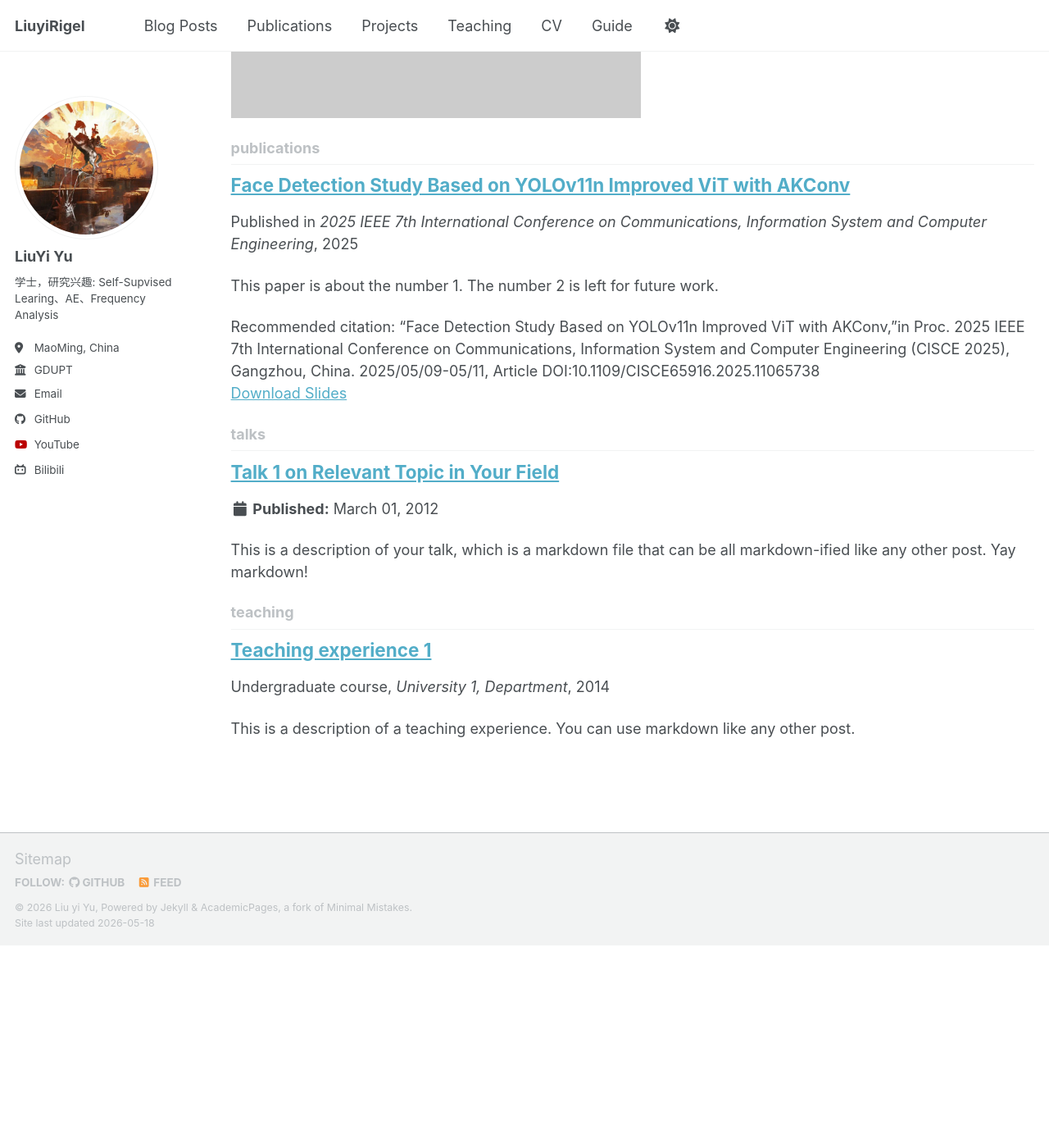
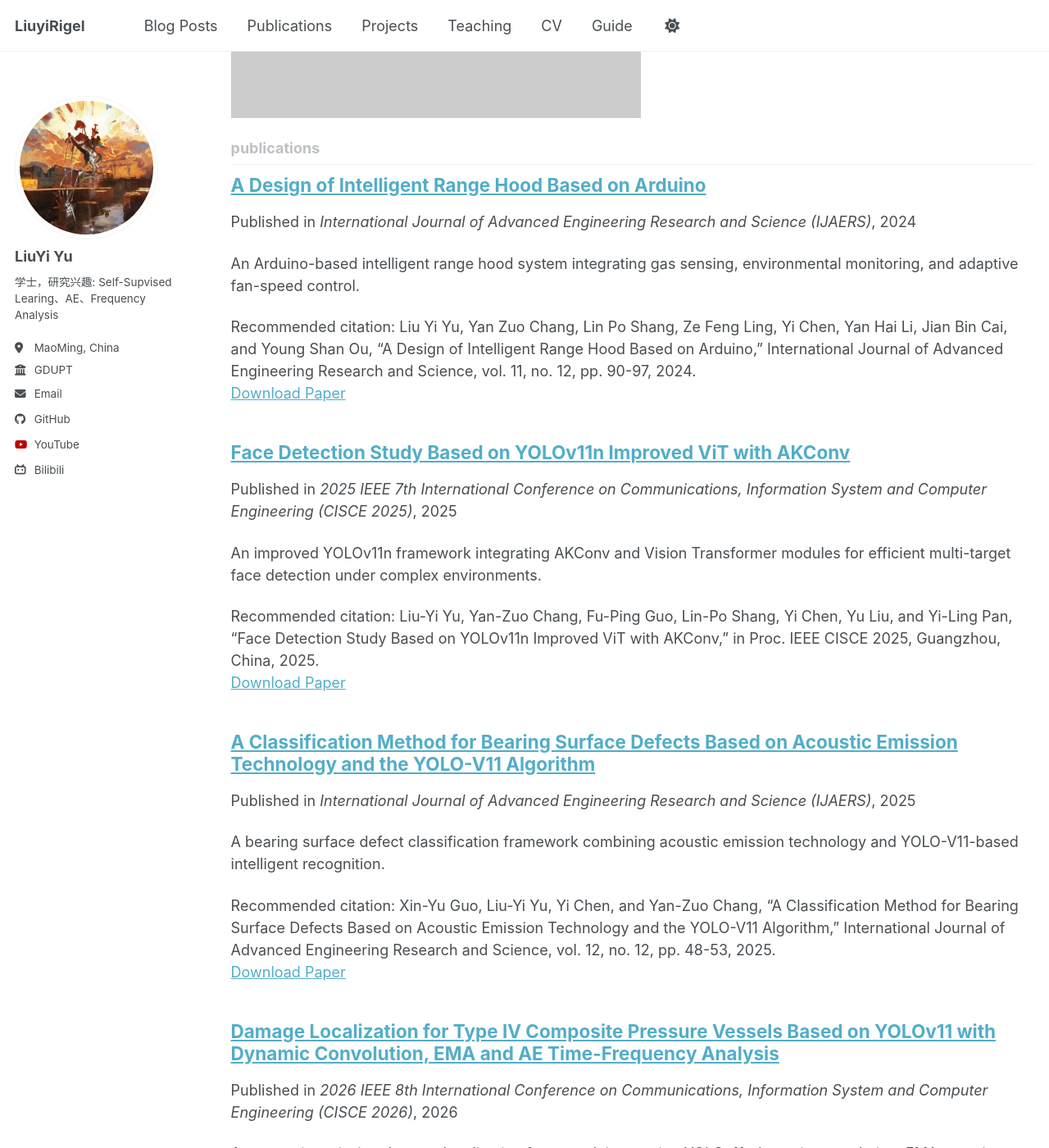
Before and after one commit to LiuyiRigel/LiuyiRigel.github.io, a Jekyll site: the page built from _pages/collection-archive.html, in a window 1280 px wide and 1400 px high, scrolled down 941 px. Shown: the whole window at 82% size. Built offline with Jekyll 4.4.1, drawn with Linux system fonts in a browser that asks for light colours; a script bundle is joined from its source files by our own code; library files that are not in the unit come from our copies; before the commit the page ends 2094 px from its top, so only the background shows below that; some of the changed text lies outside the part shown.

Commit message:
更新个人简历，添加研究摘要、教育背景、研究经验和出版物信息

```diff
--- a/_pages/cv.md
+++ b/_pages/cv.md
@@ -9,56 +9,169 @@
 
 {% include base_path %}
 
+Research Summary
+======
+
+Undergraduate researcher focusing on industrial artificial intelligence, intelligent inspection systems, computer vision, acoustic emission signal analysis, and deep learning-based fault diagnosis. Current research interests include YOLO-based visual detection, embedded AI deployment, industrial IoT systems, and non-stationary signal analysis for equipment condition monitoring.
+
 Education
 ======
-* Ph.D in Version Control Theory, GitHub University, 2018 (expected)
-* M.S. in Jekyll, GitHub University, 2014
-* B.S. in GitHub, GitHub University, 2012
 
-Work experience
+* **Guangdong University of Petrochemical Technology**, Guangdong, China
+  B.E. in Process Equipment and Control Engineering, 2023 -- 2027
+  Supervisor: Prof. Yan-Zuo Chang
+
+Research Experience
 ======
-* Spring 2024: Academic Pages Collaborator
-  * GitHub University
-  * Duties includes: Updates and improvements to template
-  * Supervisor: The Users
 
-* Fall 2015: Research Assistant
-  * GitHub University
-  * Duties included: Merging pull requests
-  * Supervisor: Professor Hub
+### Provincial Undergraduate Innovation Project (Principal Investigator)
+**Intelligent Rescue Platform Based on YOLOv11 and MobileViT**
+2025 -- Present
 
-* Summer 2015: Research Assistant
-  * GitHub University
-  * Duties included: Tagging issues
-  * Supervisor: Professor Git
+* Designed lightweight intelligent rescue detection framework based on YOLOv11 and MobileViT
+* Developed PCB systems using EasyEDA for embedded deployment
+* Participated in embedded communication debugging and system integration
 
-Skills
-======
-* Skill 1
-* Skill 2
-  * Sub-skill 2.1
-  * Sub-skill 2.2
-  * Sub-skill 2.3
-* Skill 3
+---
+
+### University-level Undergraduate Innovation Project (Principal Investigator)
+**Mechanical Lock-based Multifunctional Unlocking System**
+2023 -- 2024
+
+* Developed Arduino-based intelligent unlocking system integrating RFID and gas sensing modules
+* Implemented UART, SPI, and IIC communication protocols
+* Completed embedded debugging and hardware validation
+
+---
+
+### National Undergraduate Innovation Project (Research Participant)
+**Petrochemical Security Inspection Collaborative Platform**
+2023 -- 2024
+
+* Participated in ROS-based intelligent inspection vehicle testing
+* Assisted in deployment validation and troubleshooting
+
+---
+
+### National Undergraduate Innovation Project (Research Participant)
+**Intelligent Air Sterilization System**
+2023 -- 2024
+
+* Implemented MQTT-based IoT communication functions
+* Developed PCB systems and embedded debugging workflows
+* Worked with STM32-based industrial embedded systems
 
 Publications
 ======
-  <ul>{% for post in site.publications reversed %}
-    {% include archive-single-cv.html %}
-  {% endfor %}</ul>
 
-Talks
+## Selected Publications
+
+### Computer Vision and Intelligent Inspection
+
+* **Liu-Yi Yu**, Yan-Zuo Chang, Fu-Ping Guo, Lin-Po Shang, Yi Chen, Yu Liu, and Yi-Ling Pan.
+  “Face Detection Study Based on YOLOv11n Improved ViT with AKConv.”
+  *2025 IEEE 7th International Conference on Communications, Information System and Computer Engineering (CISCE 2025).*
+  EI Indexed.
+  DOI: 10.1109/CISCE65916.2025.11065738
+
+* Lin-Po Shang, Yan-Zuo Chang, Yi Chen, **Liu-Yi Yu**, et al.
+  “Research on YOLOv8 Detection Algorithm Based on SKAttention Fusion.”
+  *2024 5th International Conference on Machine Learning and Computer Application (ICMLCA).*
+  EI Indexed.
+  DOI: 10.1109/ICMLCA63499.2024.10754253
+
+* Yi Chen, Yan-Zuo Chang, Fu-Ping Guo, Lin-Po Shang, and **Liu-Yi Yu**.
+  “Research on Lemon Surface Defect Detection Based on YOLOv8-SGN Model.”
+  *IEEE CISCE 2025.*
+  EI Indexed.
+  DOI: 10.1109/CISCE65916.2025.11065766
+
+### Acoustic Emission and Fault Diagnosis
+
+* Xin-Yu Guo, **Liu-Yi Yu**, and Yan-Zuo Chang.
+  “Damage Localization for Type IV Composite Pressure Vessels Based on YOLOv11 with Dynamic Convolution, EMA and AE Time-Frequency Analysis.”
+  *IEEE CISCE 2026.*
+  EI Indexed.
+  DOI: 10.1109/CISCE69494.2026.11504488
+
+* Xin-Yu Guo, **Liu-Yi Yu**, Yi Chen, and Yan-Zuo Chang.
+  “A Classification Method for Bearing Surface Defects Based on Acoustic Emission Technology and the YOLO-V11 Algorithm.”
+  *International Journal of Advanced Engineering Research and Science*, 2025.
+  DOI: 10.22161/ijaers.1212.4
+
+---
+
+## Full Publication List
+
+<ul>
+{% for post in site.publications reversed %}
+  {% include archive-single-cv.html %}
+{% endfor %}
+</ul>
+
+Patents
 ======
-  <ul>{% for post in site.talks reversed %}
-    {% include archive-single-talk-cv.html  %}
-  {% endfor %}</ul>
 
-Teaching
+* National Invention Patent
+  *Equipment Based on Chlorine Dioxide Gas Concentration Detection*
+  Patent No.: ZL 2024 1 1837315.1
+
+* National Design Patent
+  *Inspection Robot*
+  Patent No.: ZL 2024 3 0541036.5
+
+Technical Skills
 ======
-  <ul>{% for post in site.teaching reversed %}
-    {% include archive-single-cv.html %}
-  {% endfor %}</ul>
 
-Service and leadership
+## Programming and Deep Learning
+
+* Python
+* C/C++
+* MATLAB
+* PyTorch
+* YOLOv8 / YOLOv11
+* Vision Transformer (ViT)
+
+## Embedded Systems and IoT
+
+* STM32
+* Arduino
+* MQTT
+* UART / SPI / IIC Communication Protocols
+* Embedded Deployment
+
+## Engineering and Research Tools
+
+* Linux
+* ROS
+* EasyEDA
+* SolidWorks
+* Git
+* VSCode
+
+Honors and Awards
 ======
-* Currently signed in to 43 different slack teams
+
+* Bronze Award, China International College Students’ Innovation Competition, National Final (2024)
+
+* Silver Award, China International College Students’ Innovation Competition, Guangdong Provincial Competition (2024)
+
+* Second Prize, iCAN Innovation and Entrepreneurship Competition, National Final (2024)
+
+* Outstanding AI+ Research Case, Guangdong University of Petrochemical Technology (2025)
+
+Academic Activities
+======
+
+* Invited participant in the lecture activity “Introduction to Artificial Intelligence” organized by Prof. Yan-Zuo Chang (2025)
+
+* Long-term participation in interdisciplinary research involving industrial AI, intelligent inspection systems, embedded AI, and fault diagnosis
+
+Service and Leadership
+======
+
+* Station Director, Yiban Student Organization, School of Energy and Power Engineering, Guangdong University of Petrochemical Technology (2025 -- 2026)
+
+* Deputy Director, Yiban Student Organization, School of Energy and Power Engineering (2024 -- 2025)
+
+* Minister of Publicity Department, Yiban Student Organization (2023 -- 2024)
--- /dev/null
+++ b/_publications/2024-intelligent-range-hood.md
@@ -0,0 +1,22 @@
+---
+title: "A Design of Intelligent Range Hood Based on Arduino"
+collection: publications
+category: manuscripts
+permalink: /publication/2024-intelligent-range-hood
+excerpt: 'An Arduino-based intelligent range hood system integrating gas sensing, environmental monitoring, and adaptive fan-speed control.'
+date: 2024-12-31
+venue: 'International Journal of Advanced Engineering Research and Science (IJAERS)'
+paperurl: 'https://doi.org/10.22161/ijaers.1112.11'
+citation: 'Liu Yi Yu, Yan Zuo Chang, Lin Po Shang, Ze Feng Ling, Yi Chen, Yan Hai Li, Jian Bin Cai, and Young Shan Ou, “A Design of Intelligent Range Hood Based on Arduino,” International Journal of Advanced Engineering Research and Science, vol. 11, no. 12, pp. 90-97, 2024.'
+---
+
+## Abstract
+
+This paper presents the design and implementation of an intelligent range hood control system based on Arduino architecture. The system integrates gas sensing, human body detection, temperature and humidity monitoring, and adaptive fan-speed regulation. Sensor data are processed by a microcontroller through A/D conversion modules, enabling real-time environmental monitoring and intelligent exhaust regulation. Experimental evaluation demonstrates fast response, stable operation, and improved energy efficiency.
+
+## Key Contributions
+
+* Designed a multi-sensor intelligent range hood control system
+* Implemented adaptive fan-speed regulation using PWM control
+* Integrated environmental monitoring and gas detection modules
+* Improved kitchen air-quality monitoring and energy efficiency
--- a/_publications/2025-05-09-paper-title-number-1.md
+++ /dev/null
@@ -1,17 +0,0 @@
----
-title: "Face Detection Study Based on YOLOv11n Improved ViT with AKConv"
-collection: publications
-category: conferences
-permalink: /publication/2025/05/09-05/11
-excerpt: 'This paper is about the number 1. The number 2 is left for future work.'
-date: 2025-05-09
-venue: '2025 IEEE 7th International Conference on Communications, Information System and Computer Engineering'
-slidesurl: '10.1109/CISCE65916.2025.11065738'
-citation: '“Face Detection Study Based on YOLOv11n Improved ViT with AKConv,”in Proc. 2025 IEEE 7th International Conference on Communications, Information System and Computer Engineering (CISCE 2025), Gangzhou, China. 2025/05/09-05/11, Article DOI:10.1109/CISCE65916.2025.11065738'
----
-
-## Abstract
-This study addresses the challenges of high latency, missed detections in high-coverage and multi-target face scenarios, and inefficiencies in traditional face recognition algorithms under complex conditions. An improved YOLOv11 model is proposed, incorporating AKConv with adaptive kernel design to replace standard convolution layers, reducing parameters and computational complexity. Additionally, a ViT module is integrated into the BackBone to enhance global feature extraction via self-attention mechanisms. Experimental results on a custom dataset demonstrate a 97.8% accuracy, with model parameters reduced to 2.3M. Ablation studies confirm the effectiveness of AKConv and ViT in improving detection performance and model efficiency.
-
-## key Contributions
-* Waste you time to read a pecie of S.H.I.T
--- /dev/null
+++ b/_publications/2025-bearing-defect-classification.md
@@ -0,0 +1,22 @@
+---
+title: "A Classification Method for Bearing Surface Defects Based on Acoustic Emission Technology and the YOLO-V11 Algorithm"
+collection: publications
+category: manuscripts
+permalink: /publication/2025-bearing-defect-classification
+excerpt: 'A bearing surface defect classification framework combining acoustic emission technology and YOLO-V11-based intelligent recognition.'
+date: 2025-12-01
+venue: 'International Journal of Advanced Engineering Research and Science (IJAERS)'
+paperurl: 'https://doi.org/10.22161/ijaers.1212.4'
+citation: 'Xin-Yu Guo, Liu-Yi Yu, Yi Chen, and Yan-Zuo Chang, “A Classification Method for Bearing Surface Defects Based on Acoustic Emission Technology and the YOLO-V11 Algorithm,” International Journal of Advanced Engineering Research and Science, vol. 12, no. 12, pp. 48-53, 2025.'
+---
+
+## Abstract
+
+This paper proposes a bearing surface defect classification method based on acoustic emission signal analysis and the YOLO-V11 algorithm. The proposed framework combines non-stationary acoustic emission features with deep-learning-based defect recognition to improve classification accuracy and robustness in industrial fault diagnosis applications.
+
+## Key Contributions
+
+* Developed an acoustic-emission-based bearing defect classification framework
+* Applied YOLO-V11 to industrial defect recognition tasks
+* Improved defect classification robustness under non-stationary conditions
+* Demonstrated feasibility for intelligent equipment health monitoring
--- /dev/null
+++ b/_publications/2025-face-detection-yolov11.md
@@ -0,0 +1,22 @@
+---
+title: "Face Detection Study Based on YOLOv11n Improved ViT with AKConv"
+collection: publications
+category: conferences
+permalink: /publication/2025-face-detection-yolov11
+excerpt: 'An improved YOLOv11n framework integrating AKConv and Vision Transformer modules for efficient multi-target face detection under complex environments.'
+date: 2025-05-09
+venue: '2025 IEEE 7th International Conference on Communications, Information System and Computer Engineering (CISCE 2025)'
+paperurl: 'https://doi.org/10.1109/CISCE65916.2025.11065738'
+citation: 'Liu-Yi Yu, Yan-Zuo Chang, Fu-Ping Guo, Lin-Po Shang, Yi Chen, Yu Liu, and Yi-Ling Pan, “Face Detection Study Based on YOLOv11n Improved ViT with AKConv,” in Proc. IEEE CISCE 2025, Guangzhou, China, 2025.'
+---
+
+## Abstract
+
+This study addresses the challenges of high latency and missed detections in high-density and multi-target face detection scenarios under complex environments. An improved YOLOv11n architecture is proposed by integrating AKConv adaptive kernel convolution and Vision Transformer modules into the backbone network. The proposed framework enhances global feature extraction capability while significantly reducing parameter redundancy and computational complexity. Experimental results demonstrate improved detection accuracy and model lightweighting performance on custom datasets.
+
+## Key Contributions
+
+* Proposed an improved YOLOv11n architecture integrating AKConv and ViT modules
+* Enhanced global feature representation using self-attention mechanisms
+* Reduced model parameters while maintaining high detection accuracy
+* Improved robustness in multi-target and dense face detection scenarios
--- /dev/null
+++ b/_publications/2026-pressure-vessel-damage-localization.md
@@ -0,0 +1,22 @@
+---
+title: "Damage Localization for Type IV Composite Pressure Vessels Based on YOLOv11 with Dynamic Convolution, EMA and AE Time-Frequency Analysis"
+collection: publications
+category: conferences
+permalink: /publication/2026-pressure-vessel-damage-localization
+excerpt: 'An acoustic emission damage localization framework integrating YOLOv11, dynamic convolution, EMA attention mechanisms, and time-frequency analysis.'
+date: 2026-03-27
+venue: '2026 IEEE 8th International Conference on Communications, Information System and Computer Engineering (CISCE 2026)'
+paperurl: 'https://doi.org/10.1109/CISCE69494.2026.11504488'
+citation: 'Xin-Yu Guo, Liu-Yi Yu, and Yan-Zuo Chang, “Damage Localization for Type IV Composite Pressure Vessels Based on YOLOv11 with Dynamic Convolution, EMA and AE Time-Frequency Analysis,” in Proc. IEEE CISCE 2026, Guangzhou, China, 2026.'
+---
+
+## Abstract
+
+This work proposes a damage localization framework for Type IV composite pressure vessels using acoustic emission time-frequency analysis and an improved YOLOv11 architecture. Dynamic convolution and EMA attention mechanisms are integrated to enhance feature extraction capability and improve localization accuracy under complex industrial environments. Experimental results demonstrate the effectiveness of the proposed framework for structural health monitoring applications.
+
+## Key Contributions
+
+* Proposed an AE-based damage localization framework for composite pressure vessels
+* Integrated dynamic convolution and EMA attention mechanisms into YOLOv11
+* Improved localization robustness under industrial noise conditions
+* Combined time-frequency analysis with deep-learning-based visual detection
```
